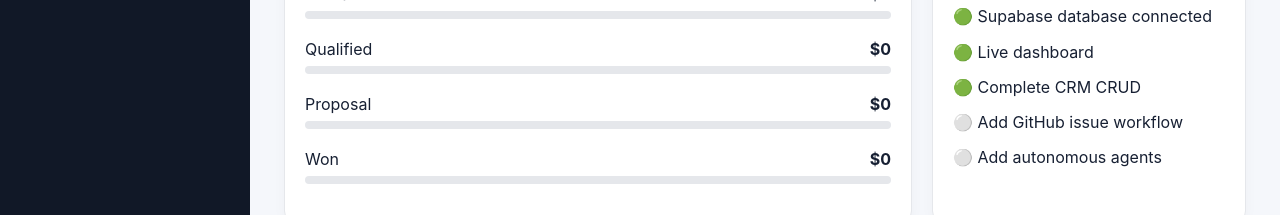
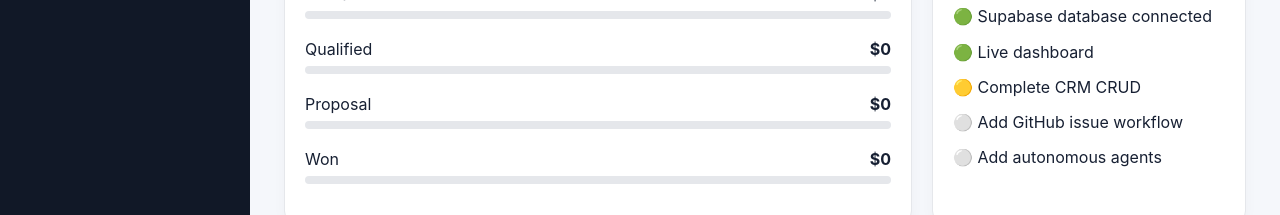
Before and after one commit to santosh-kalokhe/crm-agent-lab, a React (Vite) app: page / in a window 1280 px wide. Shown: the part 421-636 px from the top of the page. Built offline with nearby package versions, Linux system fonts and the light colour scheme; no server answers; the database is empty.

Commit message:
Fix issue #13 via Bug Fix Agent

```diff
--- a/src/pages/Dashboard.tsx
+++ b/src/pages/Dashboard.tsx
@@ -296,7 +296,7 @@ export default function Dashboard() {
             <div>🟢 Deployable frontend</div>
             <div>🟢 Supabase database connected</div>
             <div>🟢 Live dashboard</div>
-            <div>🟢 Complete CRM CRUD</div>
+            <div>🟡 Complete CRM CRUD</div>
             <div>⚪ Add GitHub issue workflow</div>
             <div>⚪ Add autonomous agents</div>
           </div>
```
